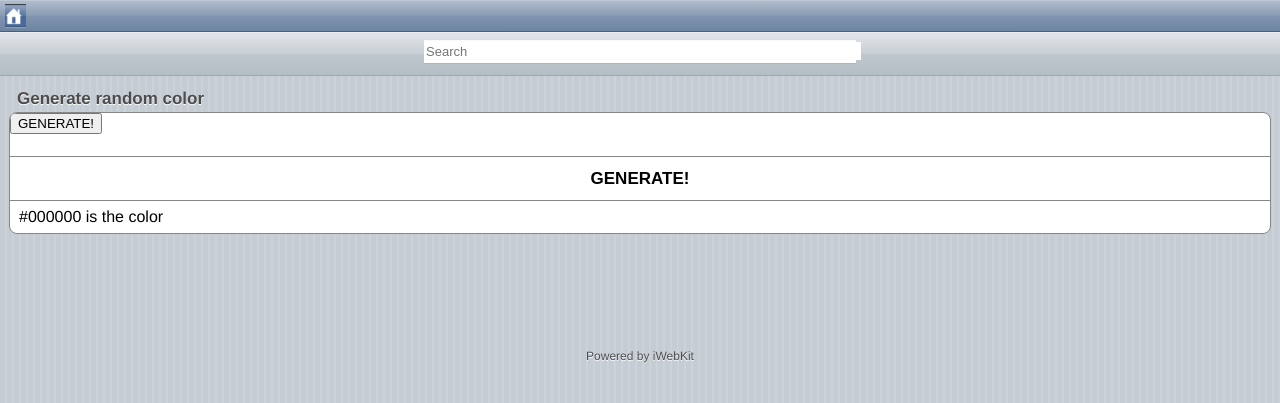
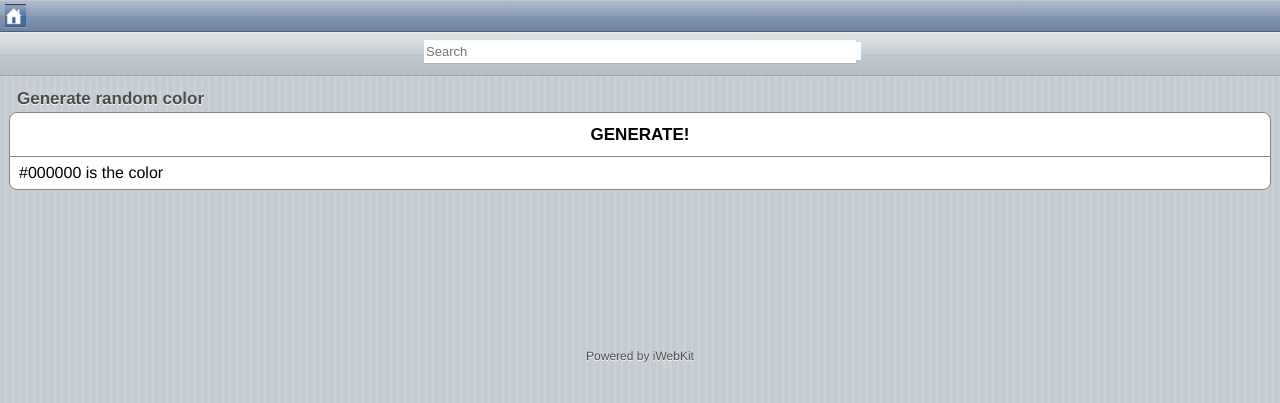
Before and after one commit to Samplasion/samplasion.github.iold, a Jekyll site: the page m/hex.html, which Jekyll copies as it is, in a window 1280 px wide. Shown: the top 403 px of the page. Built offline with Jekyll 4.4.1, drawn with Linux system fonts in a browser that asks for light colours.

Commit message:
Update hex.html

```diff
--- a/m/hex.html
+++ b/m/hex.html
@@ -30,12 +30,16 @@
 </div>
 <div id="content">
 		<span class="graytitle">Generate random color</span>
-		<ul class="pageitem"><li class="button">
-			<button onclick="hex()">GENERATE!</button></li>
-      <li class="button">
-  			<input name="GENERATE!" type="submit" onclick="hex()" value="GENERATE!"></li>
-      <li class="textbox"><p id="randex">#000000 is the color<p></li>
-		</ul>
+			<ul class="pageitem">
+				<li class="button">
+  					<input name="GENERATE!" type="submit" onclick="hex()" value="GENERATE!">
+				</li>
+				<li class="textbox">
+					<p id="randex">
+						#000000 is the color
+					<p>
+				</li>
+			</ul>
 </div>
 <div id="footer">
 	<a href="http://snippetspace.com">Powered by iWebKit</a></div>
```
